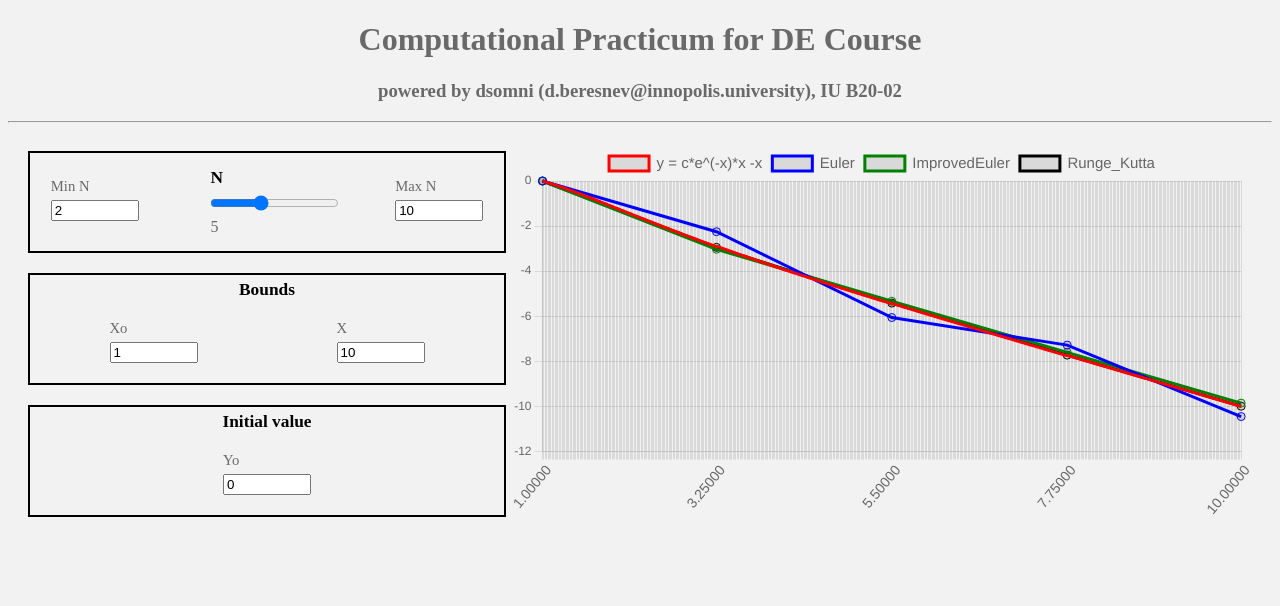
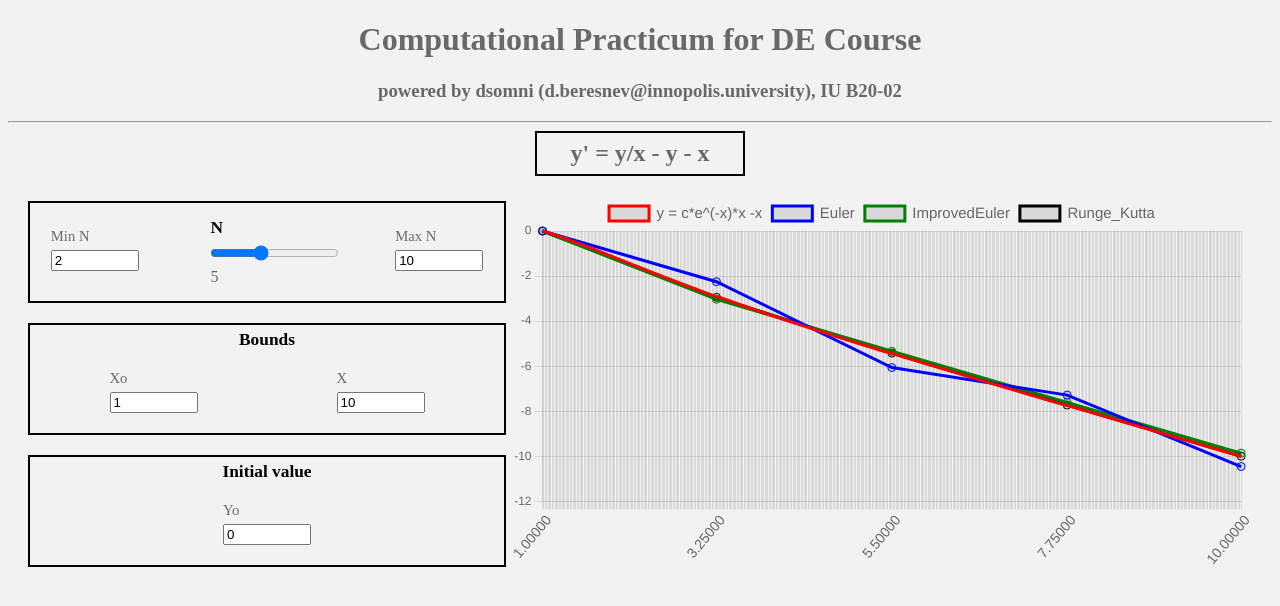
Before and after one commit to dsomni/de-practice, a React (Create React App) app: page / in a window 1280 px wide. Shown: the top 606 px of the page. Built offline with nearby package versions, Linux system fonts and the light colour scheme.

Commit message:
Add [formula info] global

```diff
--- a/src/components/GlobalInfo.tsx
+++ b/src/components/GlobalInfo.tsx
@@ -2,6 +2,14 @@ import styled from "@emotion/styled";
 
 const Wrapper = styled.div`
     text-align: center;
+`;
+
+const FormulaWrapper = styled.h2`
+    text-align: center;
+    border: black 2px solid;
+    padding: 7px;
+    width: 12rem;
+    margin: 5px auto;
 `;
 
 const GlobalInfo: React.FunctionComponent = () => {
@@ -9,6 +17,7 @@ const GlobalInfo: React.FunctionComponent = () => {
         <h1>Computational Practicum for DE Course </h1>
         <h3>powered by dsomni (d.beresnev@innopolis.university), IU B20-02</h3>
         <hr />
+        <FormulaWrapper>y' = y/x - y - x</FormulaWrapper>
     </Wrapper>
 };
 
```
